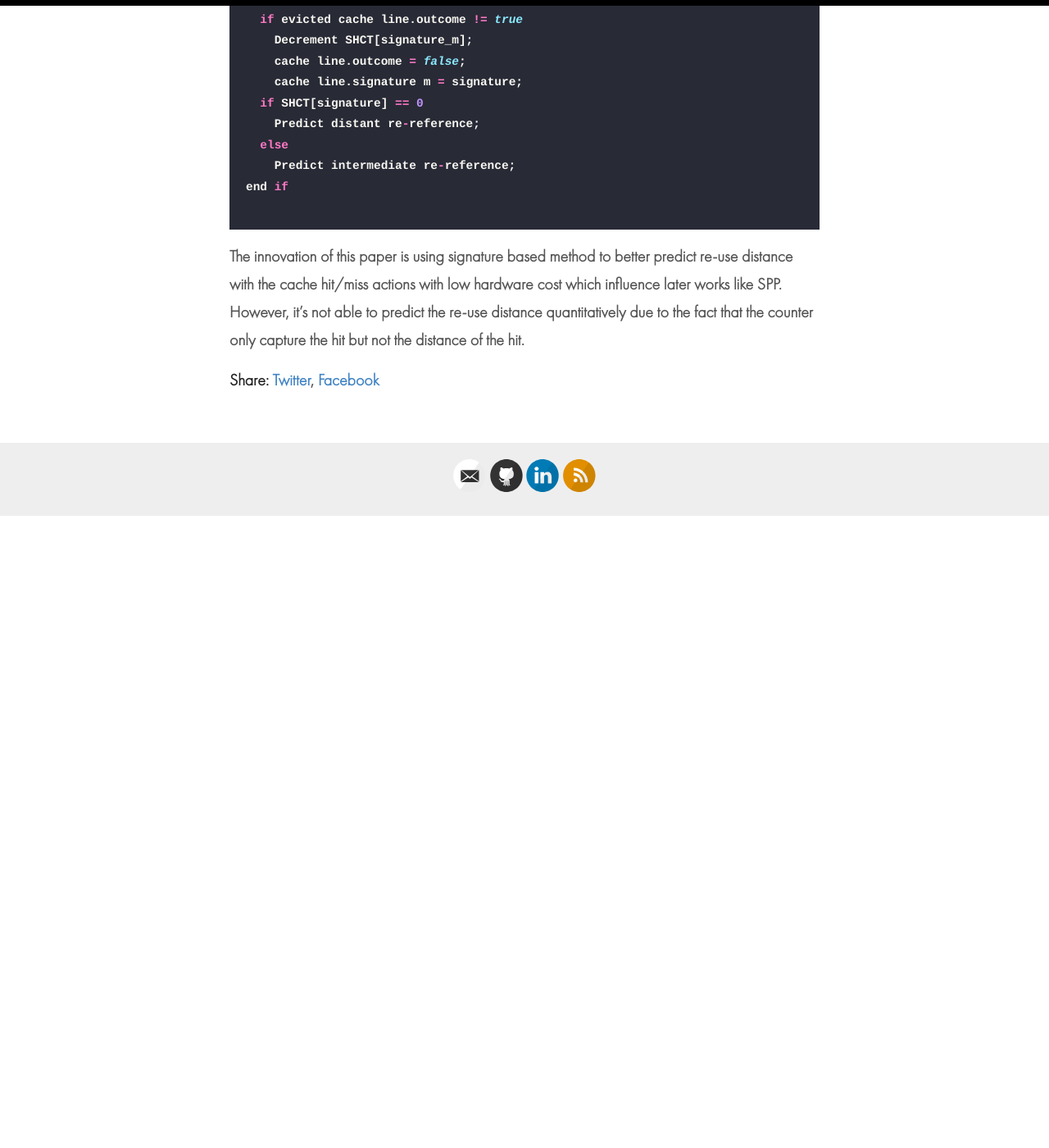
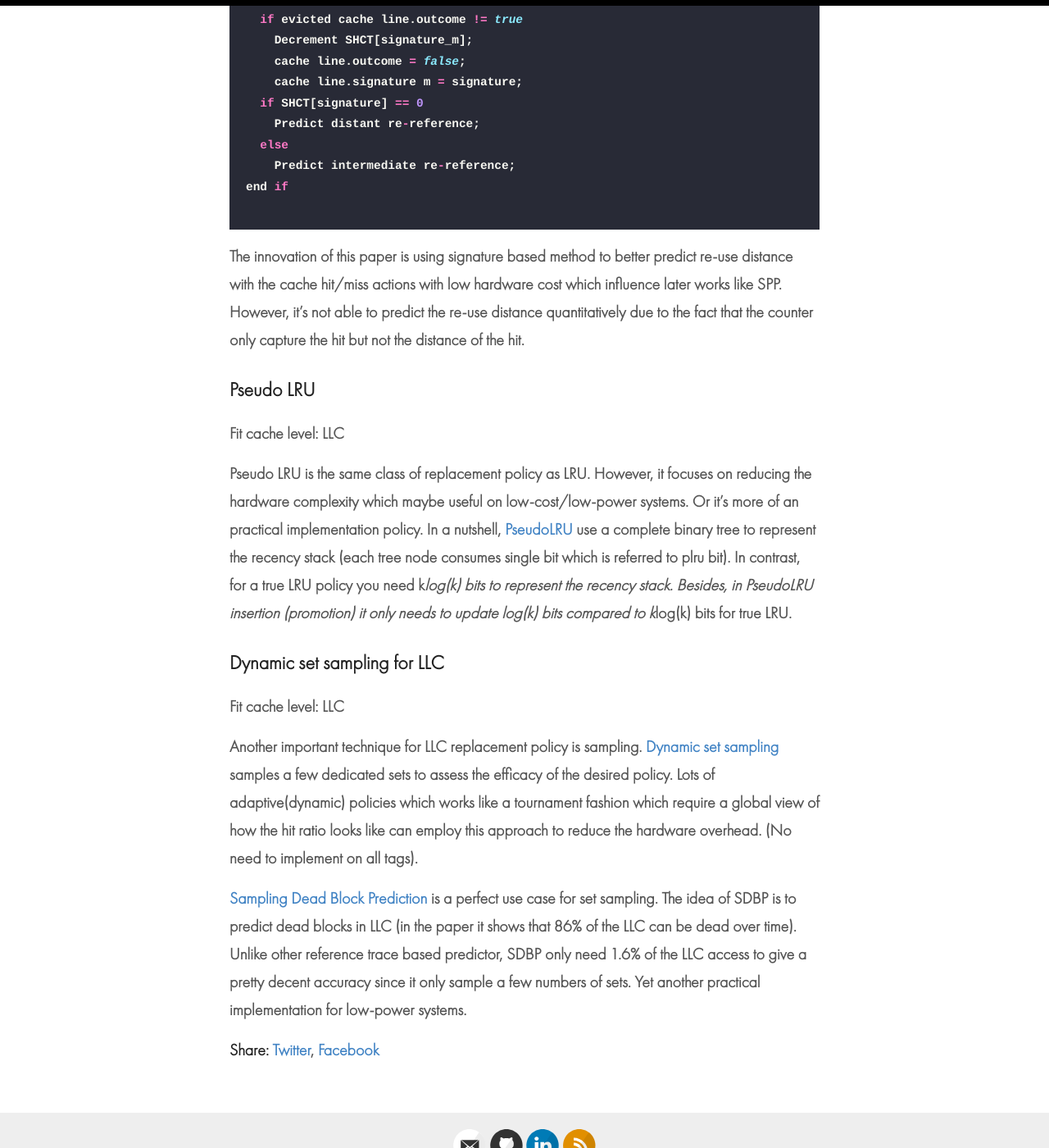
Before and after one commit to celery1124/celery1124.github.io, a Jekyll site: the page built from _posts/2019-10-29-cache-replacement-policy-summary.md, in a window 1280 px wide and 1400 px high, scrolled down 1889 px. Shown: the whole window at 82% size. Built offline with Jekyll 4.4.1, drawn with Linux system fonts in a browser that asks for light colours; before the commit the page ends 2519 px from its top, so only the background shows below that.

Commit message:
update on cache replacement policy summary

```diff
--- a/_posts/2019-10-29-cache-replacement-policy-summary.md
+++ b/_posts/2019-10-29-cache-replacement-policy-summary.md
@@ -64,9 +64,30 @@ end if
 
 The innovation of this paper is using signature based method to better predict re-use distance with the cache hit/miss actions with low hardware cost which influence later works like SPP.  However, it's not able to predict the re-use distance quantitatively due to the fact that the counter only capture the hit but not the distance of the hit.
 
+## Pseudo LRU
+
+Fit cache level: LLC
+
+Pseudo LRU is the same class of replacement policy as LRU.  However, it focuses on reducing the hardware complexity which maybe useful on low-cost/low-power systems. Or it's more of an **practical** implementation policy.  In a nutshell, [PseudoLRU][PseudoLRU paper] use a complete binary tree to represent the recency stack (each tree node consumes single bit which is referred to plru bit).  In contrast, for a true LRU policy you need k*log(k) bits to represent the recency stack.  Besides, in PseudoLRU insertion (promotion) it only needs to update log(k) bits compared to k*log(k) bits for true LRU.
+
+## Dynamic set sampling for LLC
+
+Fit cache level: LLC
+
+Another important technique for LLC replacement policy is sampling.  [Dynamic set sampling][dynamic set sampling] samples a few dedicated sets to assess the efficacy of the desired policy.  Lots of adaptive(dynamic) policies which works like a tournament fashion which require a global view of how the hit ratio looks like can employ this approach to reduce the hardware overhead. (No need to implement on all tags).
+
+[Sampling Dead Block Prediction][SDBP] is a perfect use case for set sampling.  The idea of SDBP is to predict dead blocks in LLC (in the paper it shows that 86% of the LLC can be dead over time).  Unlike other reference trace based predictor, SDBP only need 1.6% of the LLC access to give a pretty decent accuracy since it only sample a few numbers of sets.  Yet another practical implementation for low-power systems.
+
+
 <!-- Reference -->
 [Back to the Future: Leveraging Belady’s Algorithm for Improved Cache Replacement]: https://www.cs.utexas.edu/~lin/papers/isca16.pdf
 
 [RRIP paper]:https://people.csail.mit.edu/emer/papers/2010.06.isca.rrip.pdf
 
 [SHiP paper]:https://mrmgroup.cs.princeton.edu/papers/MICRO11_SHiP_Wu_Final.pdf
+
+[PseudoLRU paper]:https://dl.acm.org/doi/10.1145/2540708.2540733
+
+[dynamic set sampling]:https://ieeexplore.ieee.org/document/1635950
+
+[SDBP]:https://dl.acm.org/doi/10.1109/MICRO.2010.24
```
